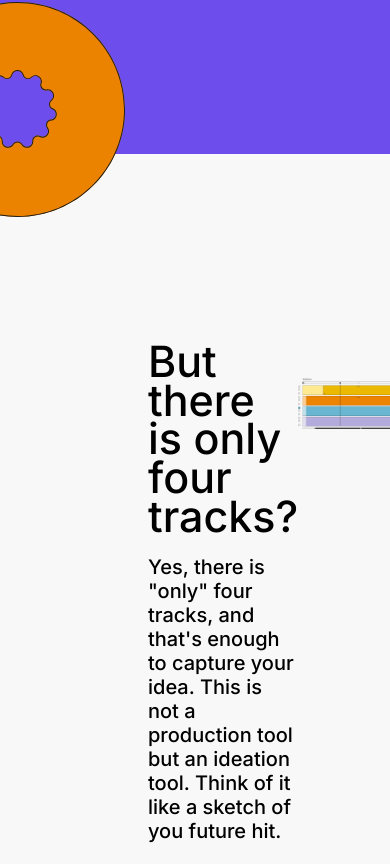
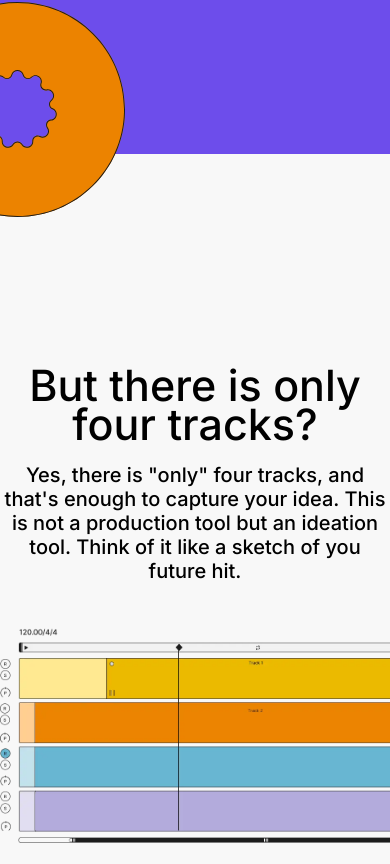
Before and after one commit to sofiaronnkvist/fourtrack, a Next.js app: page / in a window 390 px wide. Shown: the part 1920-2784 px from the top of the page. Built offline with nearby package versions, Linux system fonts and the light colour scheme; no server answers.

Commit message:
Recording section mobile

```diff
--- a/pages/index.js
+++ b/pages/index.js
@@ -454,10 +454,30 @@ const RecorderSection = styled.section`
   align-items: center;
   padding-bottom: 188px;
   padding-top: 188px;
+
+  @media screen and (max-width: 600px) {
+    grid-template-columns: 1fr;
+
+    h3 {
+      text-align: center;
+    }
+    p {
+      text-align: center;
+    }
+  }
 `;
 const TextWrapper = styled.div`
   width: 50%;
   margin-left: 148px;
+  @media screen and (max-width: 600px) {
+    margin-left: 0px;
+    margin: 24px 0px;
+    display: flex;
+    flex-direction: column;
+    align-items: center;
+    justify-content: center;
+    width: 100%;
+  }
 `;
 
 const StyledDraftDiv = styled.div`
```
